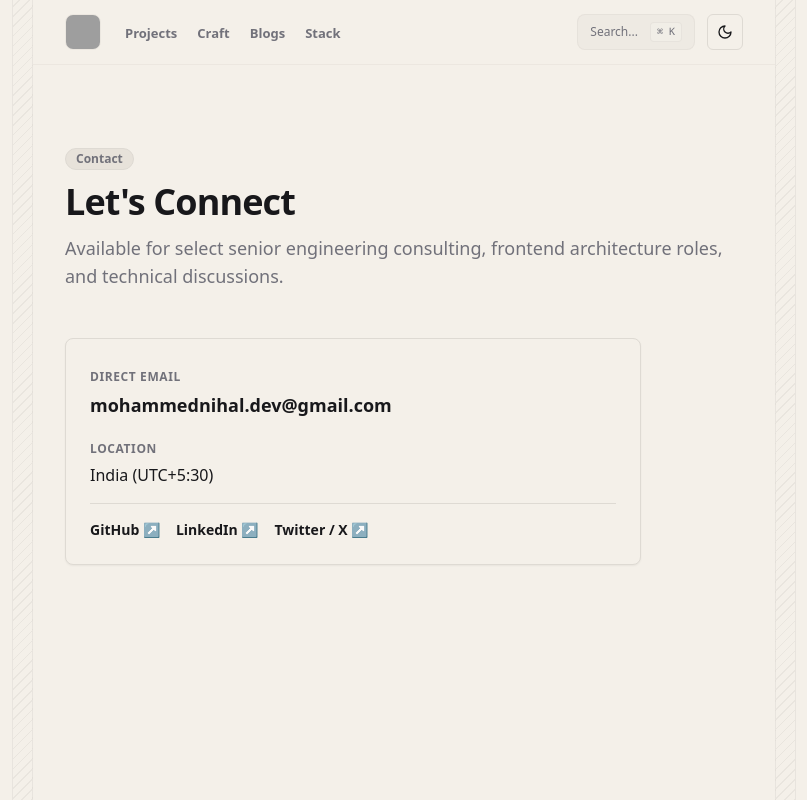
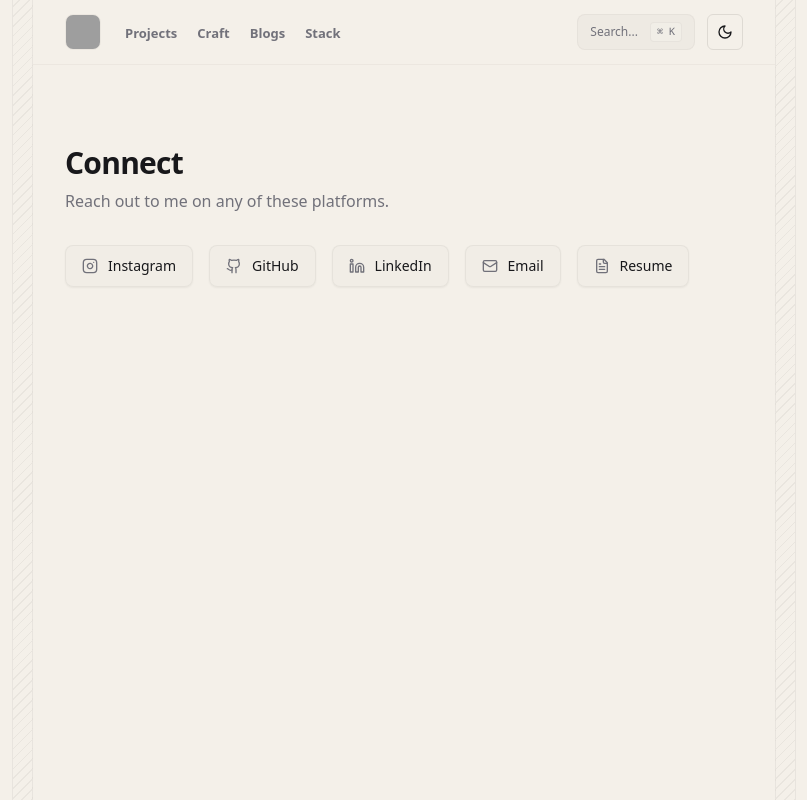
Before and after one commit to NIHALMNK/NIHAL_MNK, a Next.js app: page /contact in a window 1280 px wide. Shown: the whole page, without its empty margins (236-1043 px from the left). Built offline with nearby package versions, Linux system fonts and the light colour scheme; no server answers; grey boxes are pictures that could not be loaded.

Commit message:
feat(connect): update Connect section to 5 social platforms with Instagram and remove Twitter

```diff
--- a/src/app/contact/page.tsx
+++ b/src/app/contact/page.tsx
@@ -1,43 +1,81 @@
-import { SectionShell } from "@/components/ui/section-shell";
+import { Metadata } from "next";
+import { Instagram, Github, Linkedin, Mail, FileText } from "lucide-react";
+import { Container } from "@/components/ui/container";
 import { getSiteSettings } from "@/lib/data/site";
 
-export const metadata = {
-  title: "Contact — Nihal Portfolio",
-  description: "Get in touch for technical inquiries, consulting, or project inquiries.",
+export const metadata: Metadata = {
+  title: "Connect — Mohammed Nihal K",
+  description: "Reach out to me on any of these platforms.",
 };
 
 export default async function ContactPage() {
   const site = await getSiteSettings();
 
+  const connectLinks = [
+    {
+      label: "Instagram",
+      href: site.socials.instagram || "https://instagram.com/",
+      icon: Instagram,
+      external: true,
+    },
+    {
+      label: "GitHub",
+      href: site.socials.github,
+      icon: Github,
+      external: true,
+    },
+    {
+      label: "LinkedIn",
+      href: site.socials.linkedin,
+      icon: Linkedin,
+      external: true,
+    },
+    {
+      label: "Email",
+      href: `mailto:${site.email}`,
+      icon: Mail,
+      external: false,
+    },
+    {
+      label: "Resume",
+      href: site.resumeUrl || "/resume.pdf",
+      icon: FileText,
+      external: true,
+    },
+  ];
+
   return (
-    <SectionShell
-      title="Let's Connect"
-      description="Available for select senior engineering consulting, frontend architecture roles, and technical discussions."
-      badge="Contact"
-    >
-      <div className="max-w-xl rounded-lg border border-border bg-card p-6 shadow-sm space-y-4">
-        <div>
-          <span className="text-xs uppercase tracking-wider text-muted-foreground font-semibold">Direct Email</span>
-          <p className="mt-1 text-lg font-bold text-foreground">{site.email}</p>
+    <section className="py-12 sm:py-16 md:py-20 bg-background">
+      <Container>
+        {/* Section Header */}
+        <div className="max-w-2xl">
+          <h1 className="text-2xl sm:text-3xl font-bold tracking-tight text-foreground font-sans">
+            Connect
+          </h1>
+          <p className="mt-2 text-sm sm:text-base text-muted-foreground leading-relaxed">
+            Reach out to me on any of these platforms.
+          </p>
         </div>
-        <div>
-          <span className="text-xs uppercase tracking-wider text-muted-foreground font-semibold">Location</span>
-          <p className="mt-1 text-base text-foreground">{site.location}</p>
+
+        {/* 5 Social Buttons in Exact Order: Instagram -> GitHub -> LinkedIn -> Email -> Resume */}
+        <div className="mt-6 sm:mt-8 flex flex-wrap items-center gap-3 sm:gap-4">
+          {connectLinks.map((item) => {
+            const Icon = item.icon;
+            return (
+              <a
+                key={item.label}
+                href={item.href}
+                target={item.external ? "_blank" : undefined}
+                rel={item.external ? "noopener noreferrer" : undefined}
+                className="group inline-flex items-center gap-2.5 rounded-lg border border-border/60 bg-muted/20 px-4 py-2.5 text-xs sm:text-sm font-medium text-foreground hover:bg-muted/50 hover:border-border transition-all duration-150 shadow-sm select-none"
+              >
+                <Icon className="h-4 w-4 text-muted-foreground group-hover:text-foreground transition-colors shrink-0" />
+                <span>{item.label}</span>
+              </a>
+            );
+          })}
         </div>
-        <div className="pt-4 border-t border-border flex gap-4 text-sm font-semibold">
-          <a href={site.socials.github} target="_blank" rel="noreferrer" className="hover:underline">
-            GitHub ↗
-          </a>
-          <a href={site.socials.linkedin} target="_blank" rel="noreferrer" className="hover:underline">
-            LinkedIn ↗
-          </a>
-          {site.socials.twitter && (
-            <a href={site.socials.twitter} target="_blank" rel="noreferrer" className="hover:underline">
-              Twitter / X ↗
-            </a>
-          )}
-        </div>
-      </div>
-    </SectionShell>
+      </Container>
+    </section>
   );
 }
--- a/src/components/home/intro-section.tsx
+++ b/src/components/home/intro-section.tsx
@@ -2,7 +2,7 @@
 
 import * as React from "react";
 import Image from "next/image";
-import { MapPin, FileText, Send, Github, Linkedin, Twitter, Mail } from "lucide-react";
+import { MapPin, FileText, Send, Github, Linkedin, Instagram, Mail } from "lucide-react";
 import { Container } from "@/components/ui/container";
 import { SiteSettings } from "@/types/site";
 import { cn } from "@/lib/utils/cn";
@@ -191,15 +191,15 @@ export function IntroSection({ siteSettings }: IntroSectionProps) {
               <Linkedin className="h-4 w-4" />
             </a>
 
-            {siteSettings.socials.twitter && (
+            {siteSettings.socials.instagram && (
               <a
-                href={siteSettings.socials.twitter}
+                href={siteSettings.socials.instagram}
                 target="_blank"
                 rel="noopener noreferrer"
-                aria-label="Twitter"
+                aria-label="Instagram"
                 className="inline-flex h-9 w-9 items-center justify-center rounded-lg border border-border/60 bg-muted/20 text-muted-foreground hover:bg-muted/50 hover:text-foreground hover:border-border transition-colors"
               >
-                <Twitter className="h-4 w-4" />
+                <Instagram className="h-4 w-4" />
               </a>
             )}
 
--- a/src/data/navigation.ts
+++ b/src/data/navigation.ts
@@ -10,9 +10,10 @@ export const navigationConfigData: NavigationConfig = {
     { title: "Contact", href: "/contact" },
   ],
   socialLinks: {
+    instagram: "https://instagram.com/",
     github: "https://github.com/nihal",
-    twitter: "https://twitter.com/nihal_dev",
     linkedin: "https://linkedin.com/in/nihal-mnk",
     email: "mailto:nihal.mnk.dev@gmail.com",
+    resume: "/resume.pdf",
   },
 };
--- a/src/data/site.ts
+++ b/src/data/site.ts
@@ -32,9 +32,9 @@ export const siteSettingsData: SiteSettings = {
     "tech-webrtc",
   ],
   socials: {
+    instagram: "https://instagram.com/",
     github: "https://github.com/NIHALMNK",
     linkedin: "https://www.linkedin.com/in/mohammednihalk6061/",
-    twitter: "https://twitter.com/nihal_dev",
   },
   defaultSeo: {
     title: "Mohammed Nihal K — MERN Stack Developer Portfolio",
--- a/src/lib/utils/metadata.ts
+++ b/src/lib/utils/metadata.ts
@@ -39,7 +39,6 @@ export function constructMetadata({
       title,
       description,
       images: [image],
-      creator: "@nihal_dev",
     },
     icons,
     metadataBase: new URL(siteUrl),
--- a/src/types/navigation.ts
+++ b/src/types/navigation.ts
@@ -7,9 +7,10 @@ export interface NavItem {
 export interface NavigationConfig {
   mainNav: NavItem[];
   socialLinks: {
+    instagram?: string;
     github: string;
-    twitter?: string;
     linkedin: string;
     email: string;
+    resume?: string;
   };
 }
--- a/src/types/site.ts
+++ b/src/types/site.ts
@@ -13,9 +13,9 @@ export interface SiteSettings {
   resumeUrl?: string;
   featuredSkills?: string[];
   socials: {
+    instagram?: string;
     github: string;
     linkedin: string;
-    twitter?: string;
   };
   defaultSeo: {
     title: string;
```
